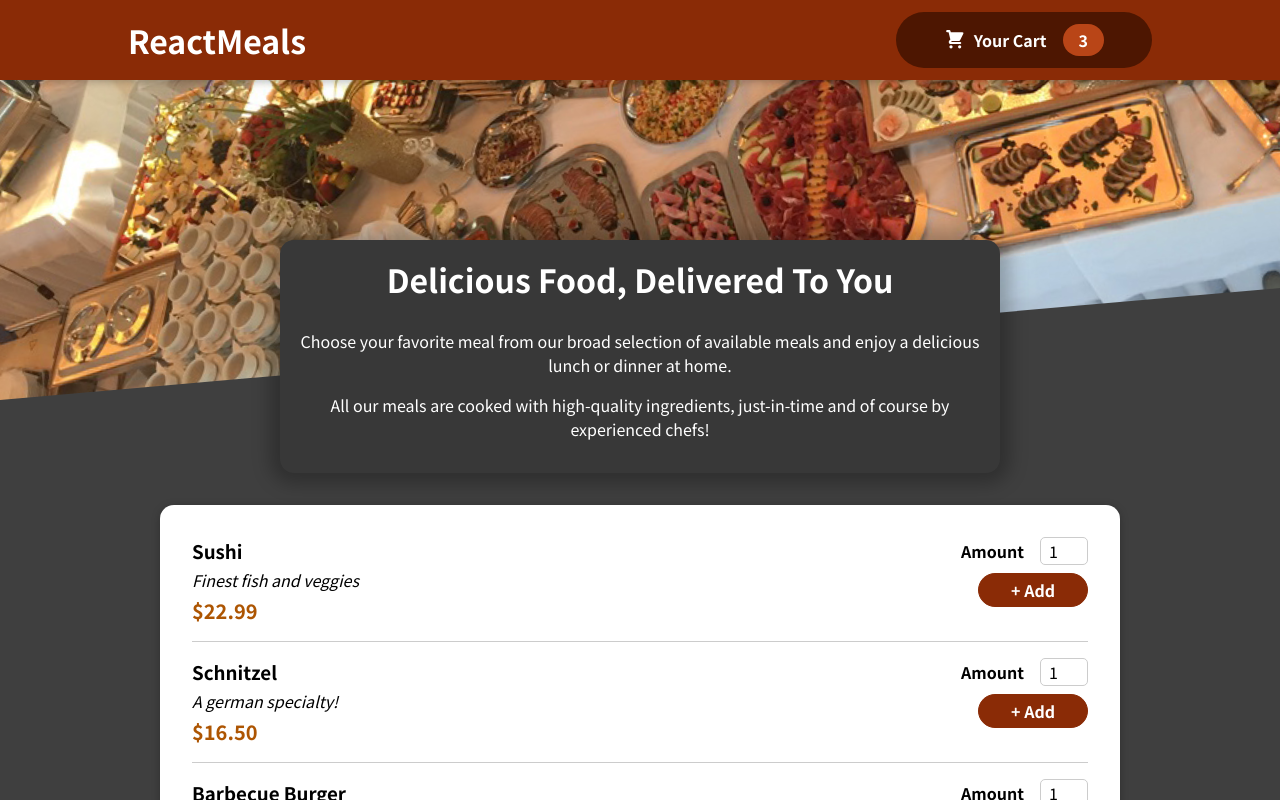
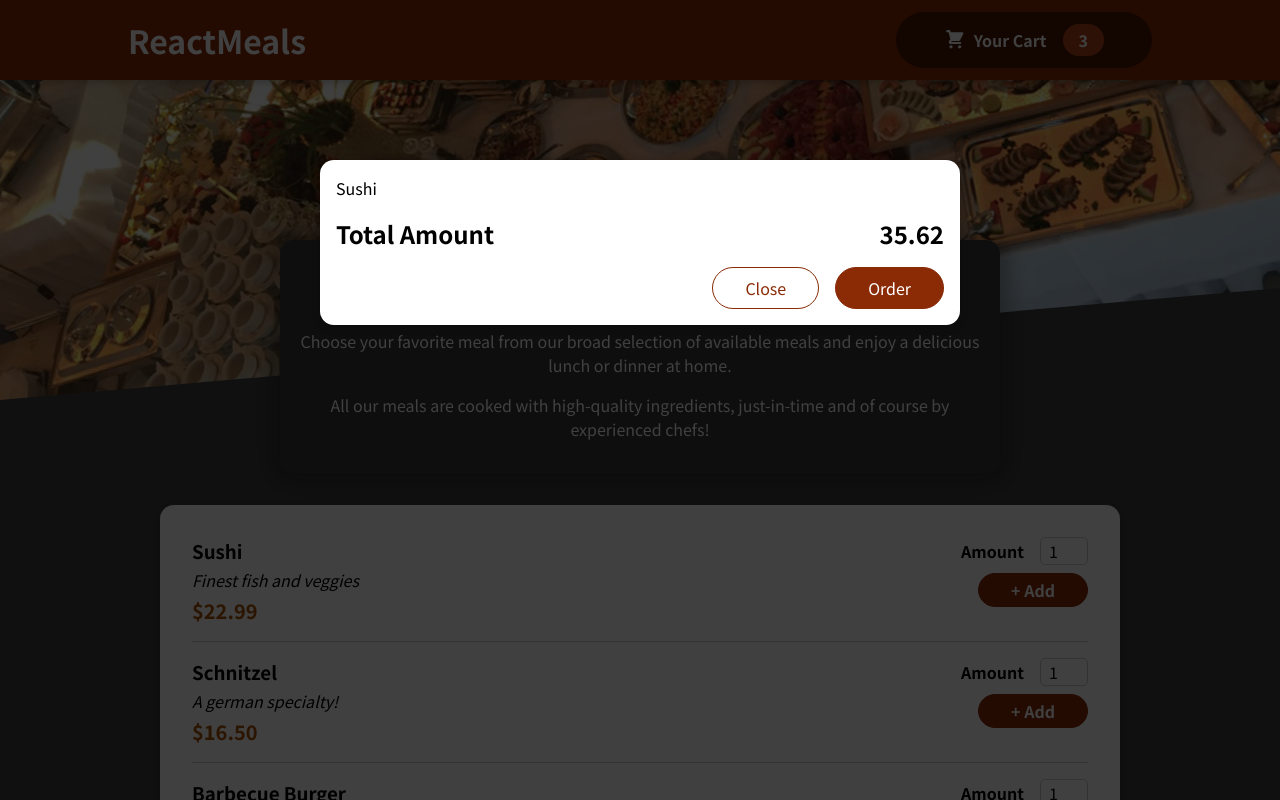
Before and after one commit to adnan-sheikh/food-order-app, a JavaScript app: page / in a window 1280 px wide. Shown: the top 800 px of the page. Built offline with nearby package versions, Linux system fonts and the light colour scheme.

Commit message:
add Cart component as Modal and related styles

```diff
--- a/public/index.html
+++ b/public/index.html
@@ -15,6 +15,7 @@
   </head>
   <body>
     <noscript>You need to enable JavaScript to run this app.</noscript>
+    <div id="overlays"></div>
     <div id="root"></div>
   </body>
 </html>
--- a/src/App.js
+++ b/src/App.js
@@ -1,10 +1,11 @@
 import Header from './components/layout/Header';
-
 import Meals from './components/meals/Meals';
+import Cart from './components/cart/Cart';
 
 const App = () => {
   return (
     <>
+      <Cart />
       <Header />
       <main>
         <Meals />
--- a/src/components/cart/Cart.js
+++ b/src/components/cart/Cart.js
@@ -1,11 +1,13 @@
 import classes from './Cart.module.css';
+
+import Modal from '../ui/Modal';
 
 const Cart = (props) => {
   const cartItems = [{ id: 'c1', name: 'Sushi', amount: 2, price: 12.99 }].map(
     (item) => <li>{item.name}</li>
   );
   return (
-    <div>
+    <Modal>
       <ul className={classes['cart-items']}>{cartItems}</ul>
       <div className={classes.total}>
         <span>Total Amount</span>
@@ -15,7 +17,7 @@
         <button className={classes['button--alt']}>Close</button>
         <button className={classes.button}>Order</button>
       </div>
-    </div>
+    </Modal>
   );
 };
 
--- /dev/null
+++ b/src/components/ui/Modal.js
@@ -0,0 +1,31 @@
+import ReactDOM from 'react-dom';
+
+import classes from './Modal.module.css';
+
+const Backdrop = (props) => {
+  return <div className={classes.backdrop}></div>;
+};
+
+const ModalOverlay = (props) => {
+  return (
+    <div className={classes.modal}>
+      <div className={classes.content}>{props.children}</div>
+    </div>
+  );
+};
+
+const portalElement = document.getElementById('overlays');
+
+const Modal = (props) => {
+  return (
+    <>
+      {ReactDOM.createPortal(<Backdrop />, portalElement)}{' '}
+      {ReactDOM.createPortal(
+        <ModalOverlay>{props.children}</ModalOverlay>,
+        portalElement
+      )}
+    </>
+  );
+};
+
+export default Modal;
--- /dev/null
+++ b/src/components/ui/Modal.module.css
@@ -0,0 +1,40 @@
+.backdrop {
+  position: fixed;
+  top: 0;
+  left: 0;
+  width: 100%;
+  height: 100vh;
+  z-index: 20;
+  background-color: rgba(0, 0, 0, 0.75);
+}
+
+.modal {
+  position: fixed;
+  top: 20vh;
+  left: 5%;
+  width: 90%;
+  background-color: white;
+  padding: 1rem;
+  border-radius: 14px;
+  box-shadow: 0 2px 8px rgba(0, 0, 0, 0.25);
+  z-index: 30;
+  animation: slide-down 300ms ease-out forwards;
+}
+
+@media (min-width: 768px) {
+  .modal {
+    width: 40rem;
+    left: calc(50% - 20rem);
+  }
+}
+
+@keyframes slide-down {
+  from {
+    opacity: 0;
+    transform: translateY(-3rem);
+  }
+  to {
+    opacity: 1;
+    transform: translateY(0);
+  }
+}
```
Also changed, not shown: 1 other file (tests, documents, lock files or other folders).
